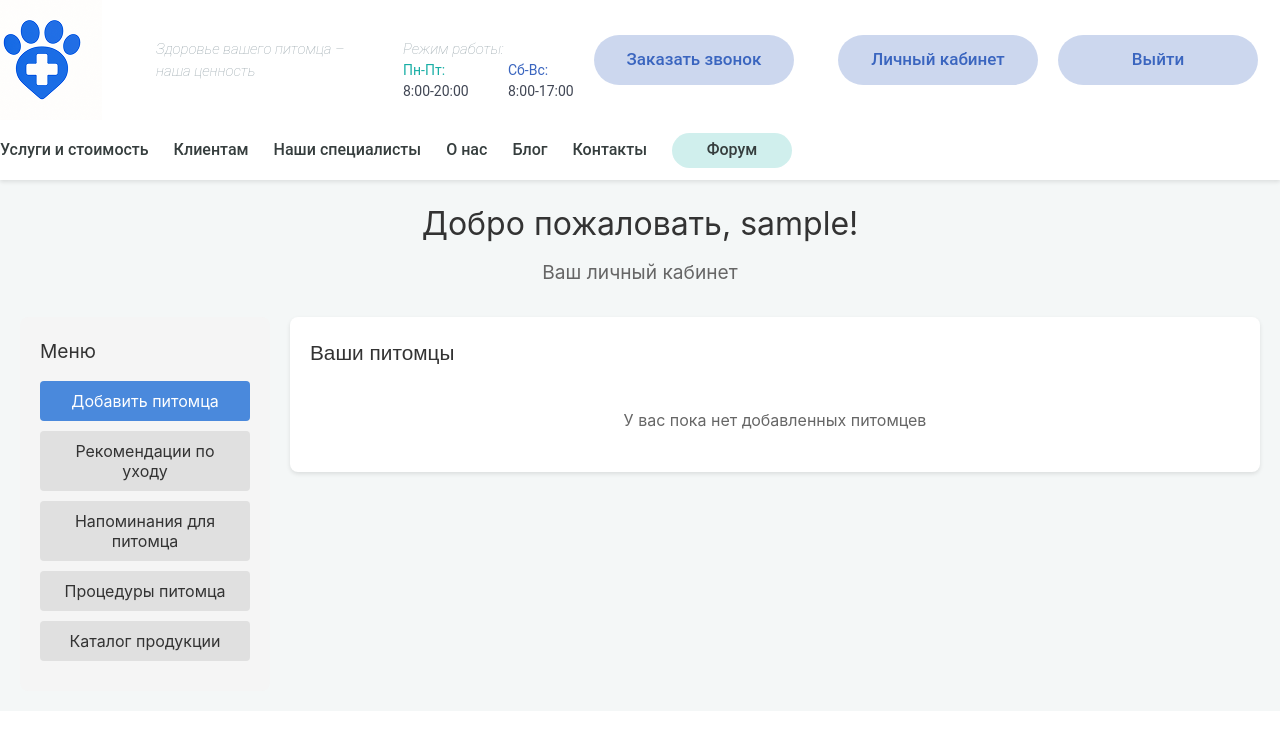
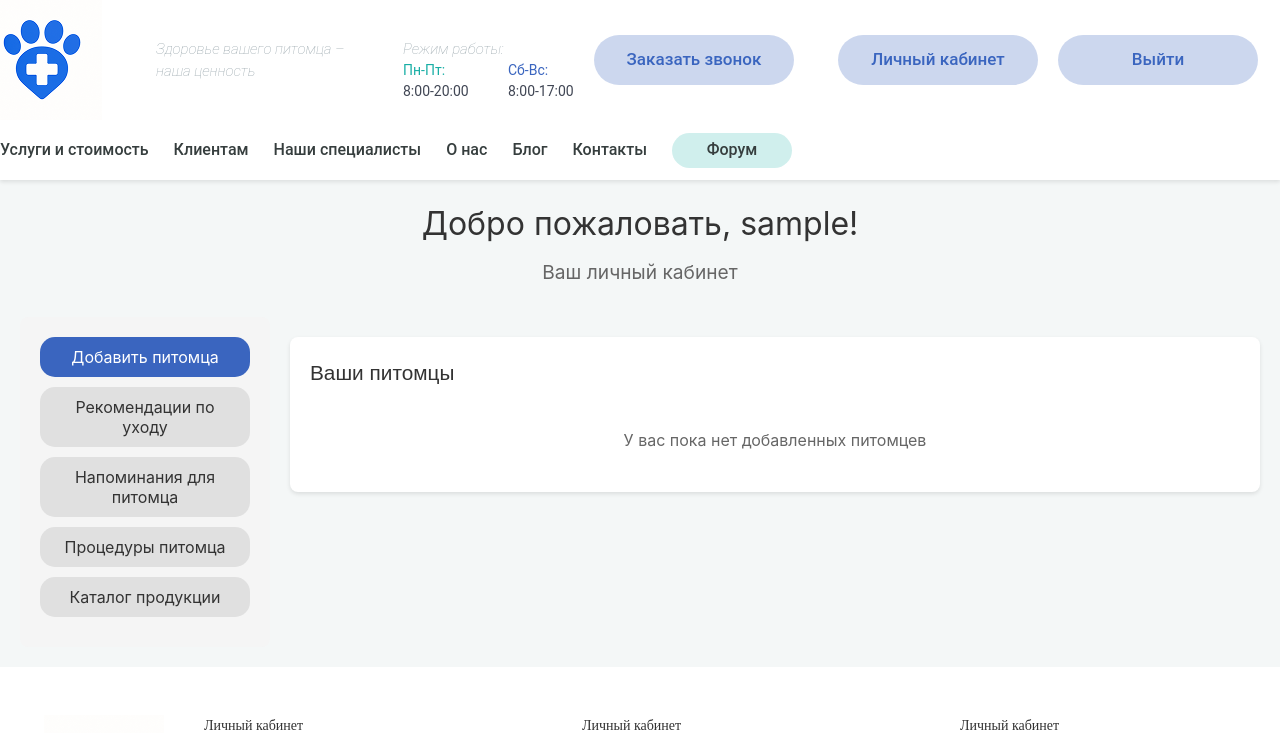
Before and after one commit to d1kis555/razrab-serv-prog, a React (Create React App) app in the folder vetklin/: page /user in a window 1280 px wide. Shown: the top 733 px of the page. Built offline with nearby package versions, Linux system fonts and the light colour scheme; sample sign-in values are in the browser's storage.

Commit message:
Фикс багов в личном кабинете

```diff
--- a/vetklin/src/pages/UserPage.jsx
+++ b/vetklin/src/pages/UserPage.jsx
@@ -39,7 +39,7 @@ function UserPage() {
         <div className="user-main">
           <div className="user-sidebar">
             <div className="sidebar-section">
-              <h3 className="sidebar-title">Меню</h3>
+
               <button
                 className="sidebar-button primary"
                 onClick={() => openModal('addPet')}
--- a/vetklin/src/styles/UserPage.css
+++ b/vetklin/src/styles/UserPage.css
@@ -7,7 +7,7 @@
 
   .user-page-content {
     width: 100%;
-    max-width: 1280px;
+    width: 1280px;
   }
 
   .user-header {
@@ -37,6 +37,7 @@
 
   .user-content {
     flex: 1;
+    margin-top: 20px;
   }
 
   .sidebar-section {
@@ -57,7 +58,7 @@
     padding: 10px 15px;
     margin-bottom: 10px;
     border: none;
-    border-radius: 4px;
+    border-radius: 15px;
     background: #e0e0e0;
     color: #333;
     cursor: pointer;
@@ -69,12 +70,12 @@
   }
 
   .sidebar-button.primary {
-    background: #4a89dc;
+    background: #3A65BF;
     color: white;
   }
 
   .sidebar-button.primary:hover {
-    background: #3a79cc;
+    background: #3A65BF;
   }
 
   .pets-section {
@@ -135,19 +136,21 @@
   }
 
   .action-button.warning {
-    background: #f6bb42;
+    background: #3A65BF;
     color: white;
+    border-radius: 10px;
   }
 
   .action-button.warning:hover {
-    background: #e6ab32;
+    background: #2d4e96;
   }
 
   .action-button.danger {
-    background: #da4453;
+    background: #18AEA5;
     color: white;
+    border-radius: 10px;
   }
 
   .action-button.danger:hover {
-    background: #ca3443;
+    background: #13ada3;
   }
```
